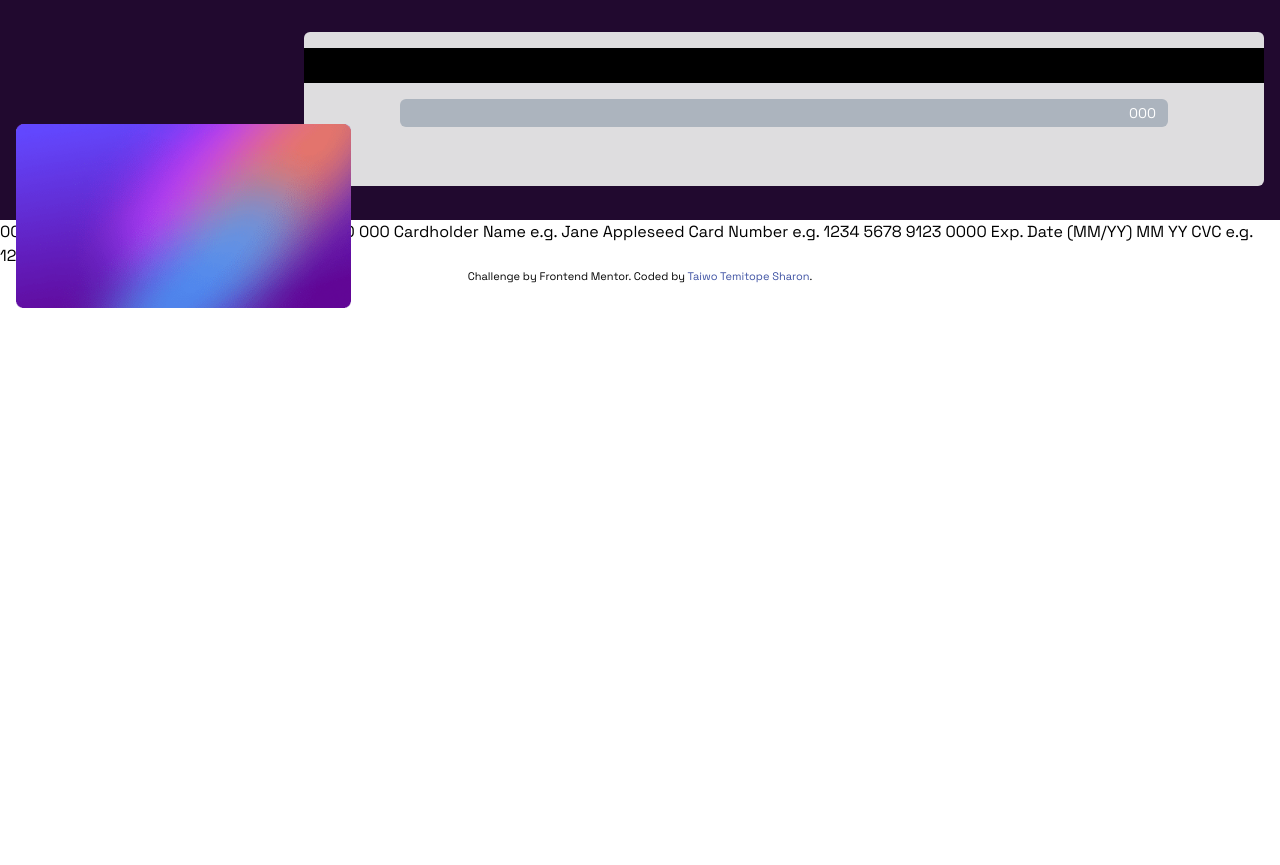
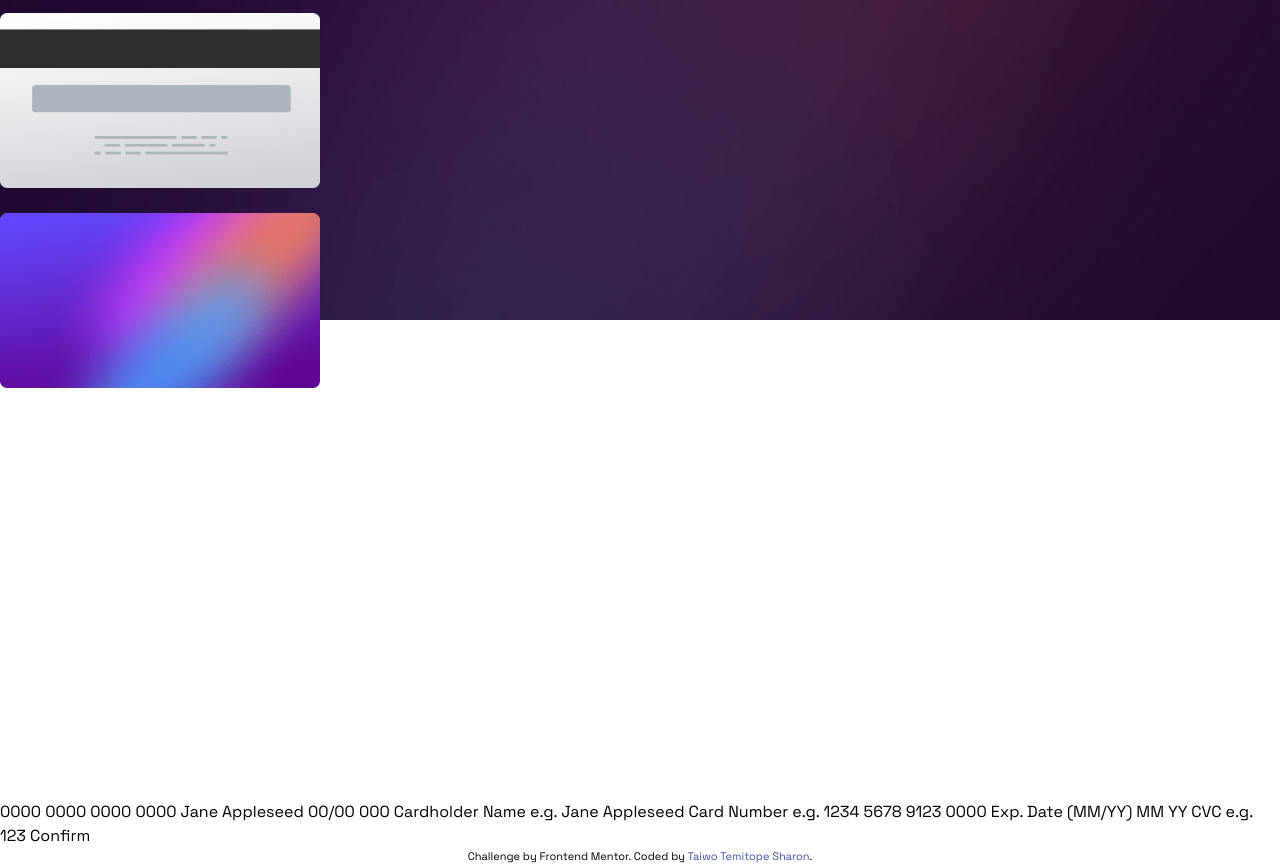
Before and after one commit to chefTee/interactive-card-details-form-main, a website: page index.html in a window 1280 px wide. Before the commit the page ends 800 px from the top, so only its background shows below. Drawn offline with Linux system fonts and the light colour scheme.

Commit message:
Restarting Project

```diff
--- a/index.html
+++ b/index.html
@@ -9,22 +9,27 @@
   <title>Frontend Mentor | Interactive card details form</title>
 </head>
 <body>
-<main class="">
-  <div class="h-[220px] w-[100%] px-4 bg-[hsl(278,68%,11%)] relative">
-    <div class="card-back-side absolute right-4 mt-8 bg-[hsl(270,3%,87%)] h-[70%] w-[75%] rounded-md">
-        <div class="black-line bg-black w-full h-[35px] mt-4"></div>
-        <div class="cvv-sec mt-4 mx-auto py-1 w-[80%] bg-[hsl(212,12%,71%)] rounded-md">
-          <p class="text-white text-sm text-right px-3">000</p>
-        </div>
+<main class="h-screen">
+  <div class="card-display w-full h-[40vh] bg-[url('/images/bg-main-mobile.png')] bg-no-repeat bg-cover bg-center">
+
+    <div class="back-card w-[80%] max-w-xs h-[200px] bg-[url('/images/bg-card-back.png')] bg-no-repeat bg-contain bg-center">
     </div>
-    <div class="card-front-side absolute top-31">
-      <img class="w-[75%] object-cover" src="./images/bg-card-front.png" alt="">
+
+    <div class="front-card w-[80%] max-w-xs h-[200px] bg-[url('/images/bg-card-front.png')] bg-no-repeat bg-contain bg-center">
     </div>
   </div>
-  <div class="">
+</main>
 
+
+<!-- <main class="h-screen">
+  <div class="card-display w-full h-full bg-[url(/images/bg-main-mobile.png)] bg-no-repeat">
+    <div class="back-card w-[20%] h-full bg-[url(/images/bg-card-back.png)] bg-no-repeat">
+    </div>
+    <div class="front-card w-full h-full bg-[url(/images/bg-card-front.png)] bg-no-repeat">
+    </div>
   </div>
-</main>
+</main> -->
+
   0000 0000 0000 0000
   Jane Appleseed
   00/00
```
Also changed, not shown: src/output.css.
